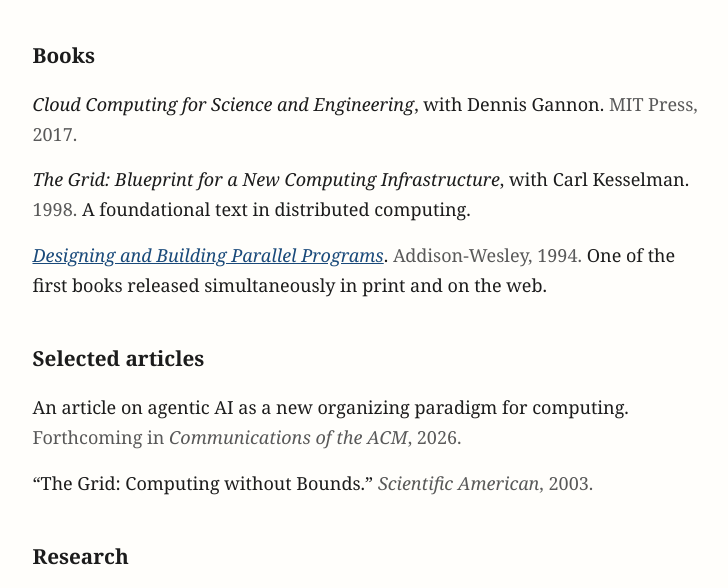
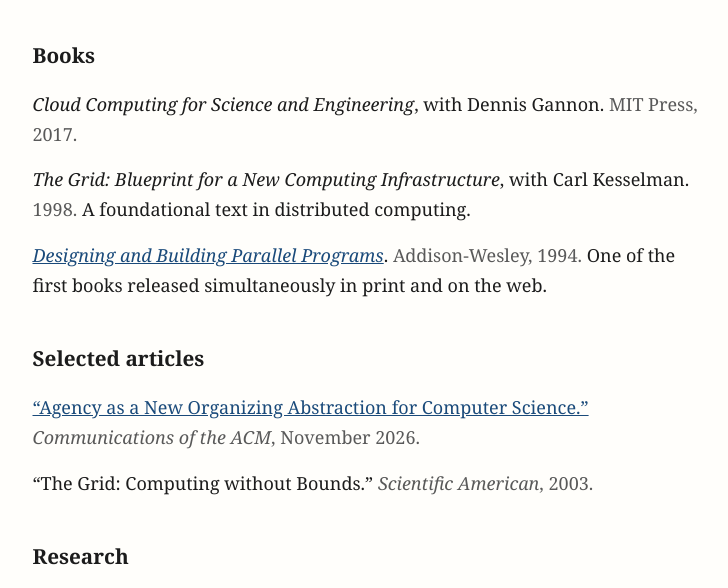
Before and after one commit to ianfoster/ianfoster.org, a plain HTML site: page writing/index.html in a window 1280 px wide. Shown: the part 177-765 px from the top of the page, without its empty margins (270-998 px from the left). Drawn offline with Linux system fonts and the light colour scheme.

Commit message:
Writing: CACM agency article published (November 2026 issue)

```diff
--- a/writing/index.html
+++ b/writing/index.html
@@ -31,8 +31,9 @@ One of the first books released simultaneously in print and on the web.</li>
 
 <h2>Selected articles</h2>
 <ul class="works">
-<li>An article on agentic AI as a new organizing paradigm for computing.
-<span class="where">Forthcoming in <em>Communications of the ACM</em>, 2026.</span></li>
+<li><a href="https://cacm.acm.org/opinion/agency-as-a-new-organizing-abstraction-for-computer-science/">&ldquo;Agency
+as a New Organizing Abstraction for Computer Science.&rdquo;</a>
+<span class="where"><em>Communications of the ACM</em>, November 2026.</span></li>
 <li>&ldquo;The Grid: Computing without Bounds.&rdquo;
 <span class="where"><em>Scientific American</em>, 2003.</span></li>
 </ul>
```
